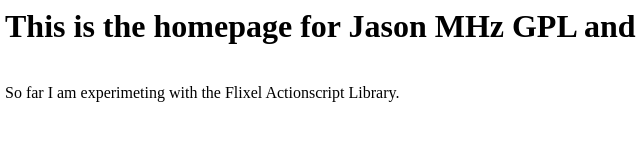
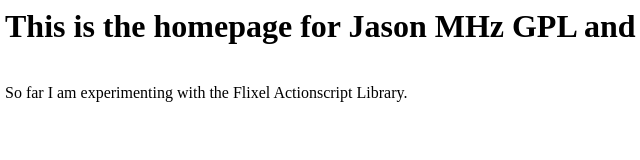
Before and after one commit to jmhz/jmhz.github.com, a plain HTML site: page index.html in a window 1280 px wide. Shown: the full height of the page, 3-643 px from the left. Drawn offline with Linux system fonts and the light colour scheme.

Commit message:
spelling error

```diff
--- a/index.html
+++ b/index.html
@@ -5,6 +5,6 @@
 <body>
 <H1>This is the homepage for Jason MHz GPL and Open Source code</H1>
 </br>
-So far I am experimeting with the Flixel Actionscript Library.
+So far I am experimenting with the Flixel Actionscript Library.
 </body>
 </html>
```
